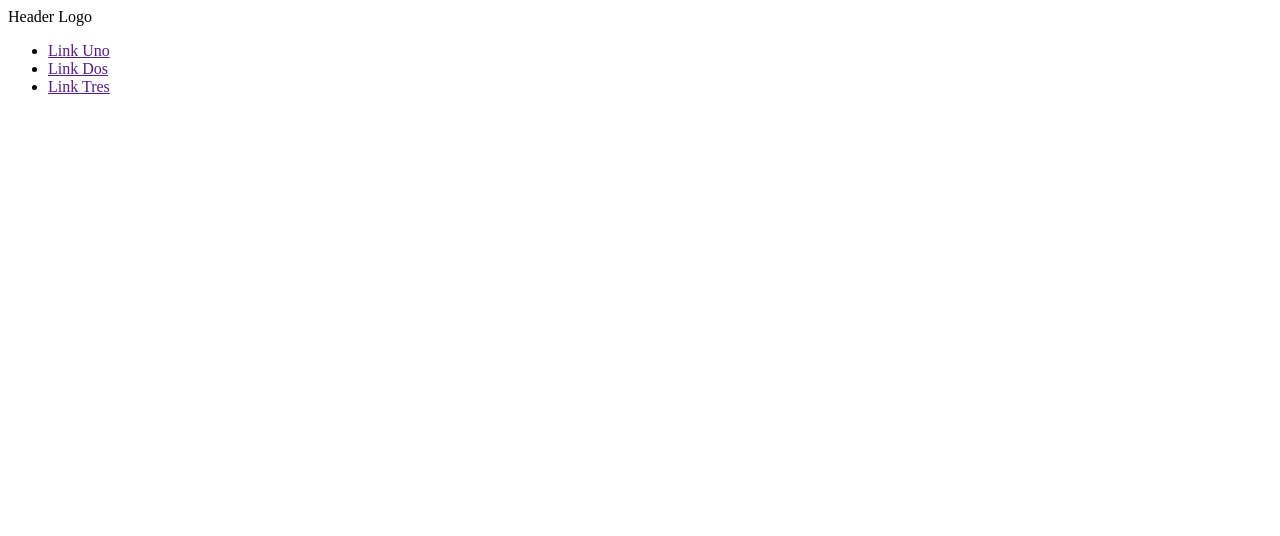
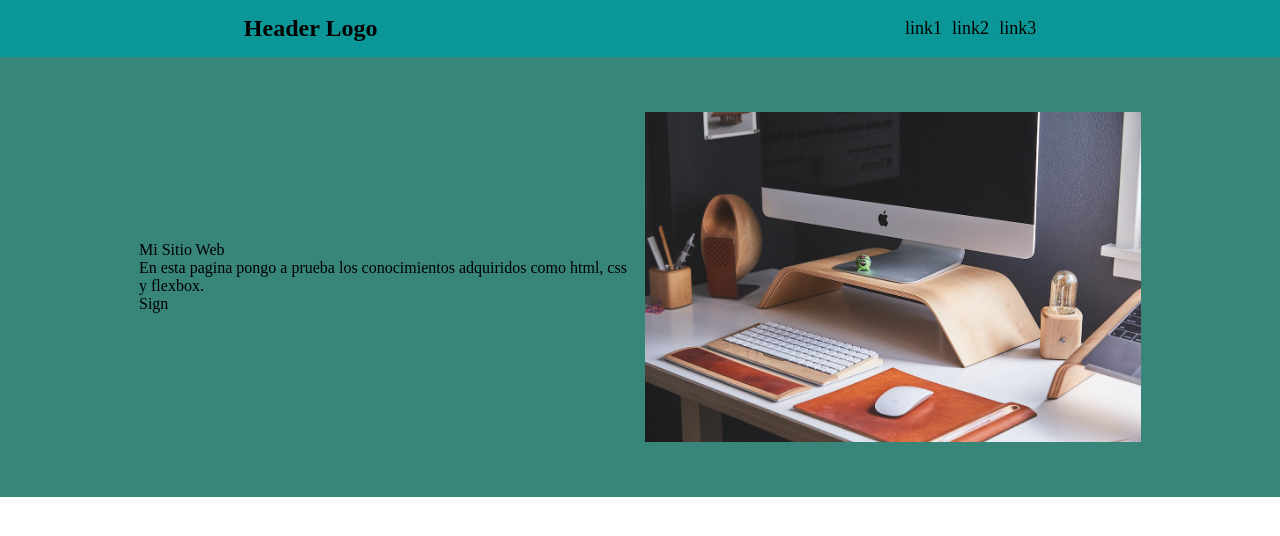
Before and after one commit to ArizagaFlorencia/Sitio-Web, a plain HTML site: page index.html in a window 1280 px wide. Drawn offline with Linux system fonts and the light colour scheme.

Commit message:
add Imagenes and index.html and style.css

```diff
--- a/index.html
+++ b/index.html
@@ -6,75 +6,30 @@
         <link rel="stylesheet" href="style.css">
     </head>
     <body>
-
         <div class="head">
-
-            <div class="head-logo">
-                Header Logo
-            </div>
-
+            <div class="logo">Header Logo</div>
             <div class="links">
                 <ul>
-                    <li><a href="">Link Uno</a></li>
-                    <li><a href="">Link Dos</a></li>
-                    <li><a href="">Link Tres</a></li>
+                    <li><a href="">link1</a></li>
+                    <li><a href="">link2</a></li>
+                    <li><a href="">link3</a></li>
                 </ul>
+            </div>
+        </div>
+
+        <div class="container">
+
+            <div class="section1">
+                <div class="informacion">
+                    <div class="tituloInfo">Mi Sitio Web</div>
+                    <div class="textoInfo">En esta pagina pongo a prueba los conocimientos adquiridos como html, css y flexbox.</div>
+                    <div class="buttom">Sign</div>
+                </div>
+
+                <img src="./Imagenes/computadora.jpeg">
             </div>
 
         </div>
 
-        <div class="container">
-
-            <div class="informacion">
-
-                <div class="descripcion">
-
-                </div>
-
-                <div class="foto">
-
-                </div>
-
-            </div>
-
-            <div class="informacion">
-
-                <div class="imagen-informacion">
-                    <img src="">
-                    <div class="textoInformativo"></div>
-                </div>
-
-                <div class="imagen-informacion">
-                    <img src="">
-                    <div class="textoInformativo"></div>
-                </div>
-
-                <div class="imagen-informacion">
-                    <img src="">
-                    <div class="textoInformativo"></div>
-                </div>
-
-                <div class="imagen-informacion">
-                    <img src="">
-                    <div class="textoInformativo"></div>
-                </div>
-
-            </div>
-
-            <div class="informacion">
-
-            </div>
-
-        </div>
-
-        <div class="footer">
-
-            <div class="pieDePagina">
-
-            </div>
-
-        </div>
-
-
     </body>
 </html>
--- a/style.css
+++ b/style.css
@@ -0,0 +1,48 @@
+body {
+    margin: 0px;
+    padding: 0px;
+}
+
+.head {
+    display: flex;
+    background-color: rgb(11, 151, 151);
+    align-items: center;
+    justify-content: space-around;
+}
+
+.logo {
+    font-size: 24px;
+    font-weight: bold;
+}
+
+.links, ul, a{
+    display: flex;
+    list-style-type: none;
+    text-decoration: none;
+    color: black;
+    gap: 10px;
+    font-size: 18px;
+}
+
+.container {
+    display: flex;
+    flex-direction: column;
+}
+
+.section1 {
+    padding: 20px;
+    background-color: rgb(56, 133, 122);
+    display: flex;
+    justify-content: center;
+    align-items: center;
+    height: 400px;
+    gap:10px;
+}
+
+.informacion {
+    width: 40%;
+}
+
+img{
+    width: 40%;;
+}
```
Also changed, not shown: Imagenes/computadora.jpeg (added).
